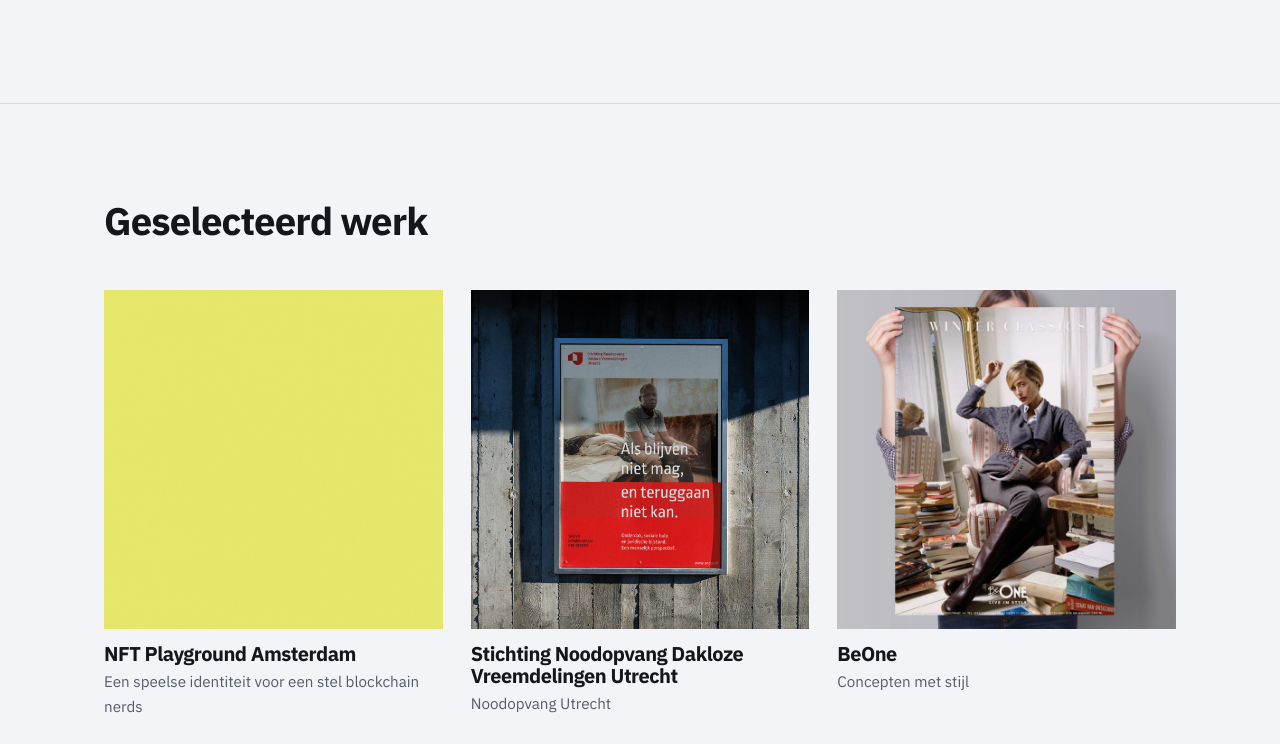
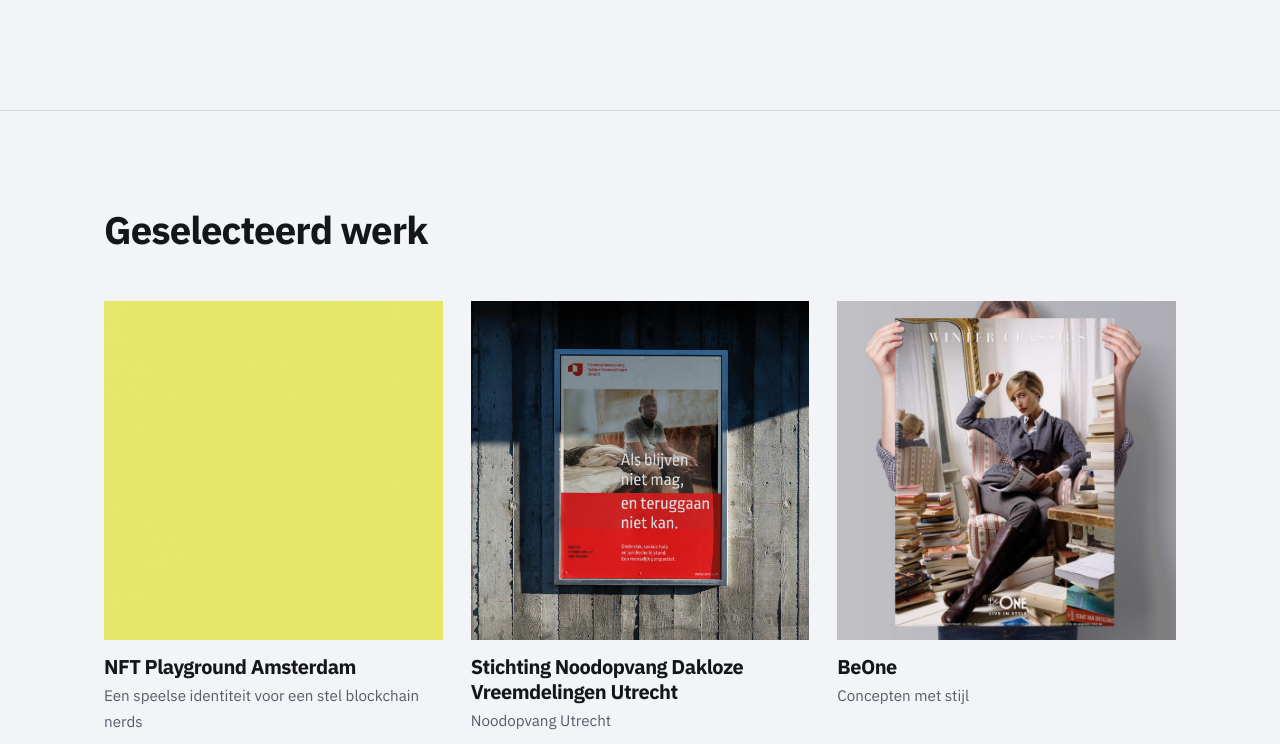
Before and after one commit to CaptSebastian/brandstrategist, an Astro site: page / in a window 1280 px wide. Shown: the part 2652-3396 px from the top of the page. Built offline with nearby package versions, Linux system fonts and the light colour scheme; Astro itself is replaced by a stand-in of ours; grey boxes are pictures that could not be loaded.

Commit message:
Meer interlinie voor h2 en h3
Co-Authored-By: Claude Sonnet 5.5 <noreply@anthropic.com>
Claude-Session: https://claude.ai/code/session_01S5h7HBTi1bwnn2DRxPCh1S

```diff
--- a/src/styles/global.css
+++ b/src/styles/global.css
@@ -62,6 +62,9 @@ h1, h2, h3 { font-family: var(--serif); font-weight: 700; line-height: 1.1; lett
 h1 { font-size: clamp(2.1rem, 5.4vw, 4rem); }
 h2 { font-size: clamp(1.6rem, 3.2vw, 2.4rem); }
 h3 { font-size: 1.25rem; }
+/* Kleinere koppen krijgen iets meer interlinie dan de h1 (1.1), zodat ze op meerdere regels niet krap ogen */
+h2 { line-height: 1.2; }
+h3 { line-height: 1.25; }
 p { margin: 0 0 1em; }
 
 .wrap { width: 100%; max-width: var(--max); margin-inline: auto; padding-inline: var(--gutter); }
```
